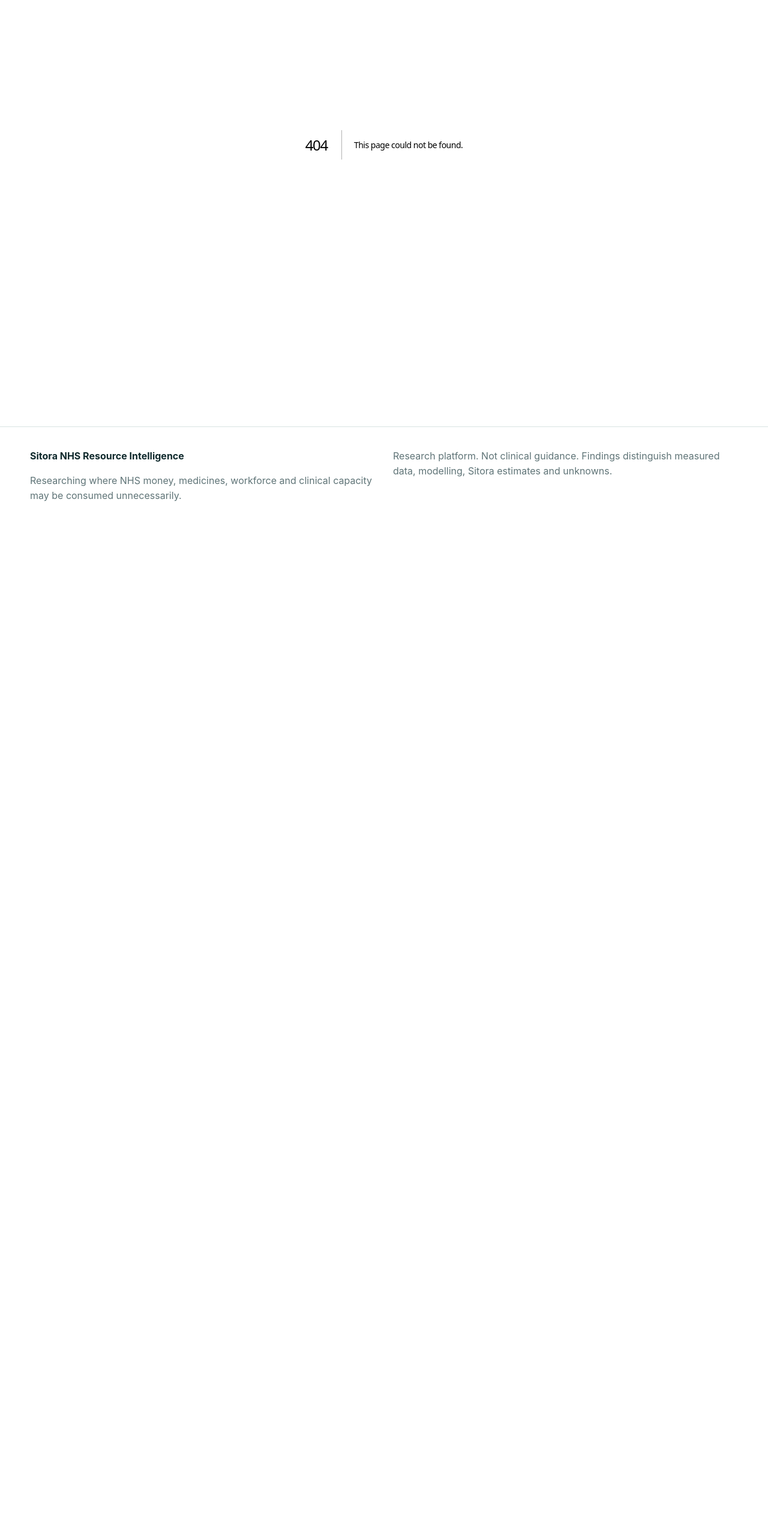
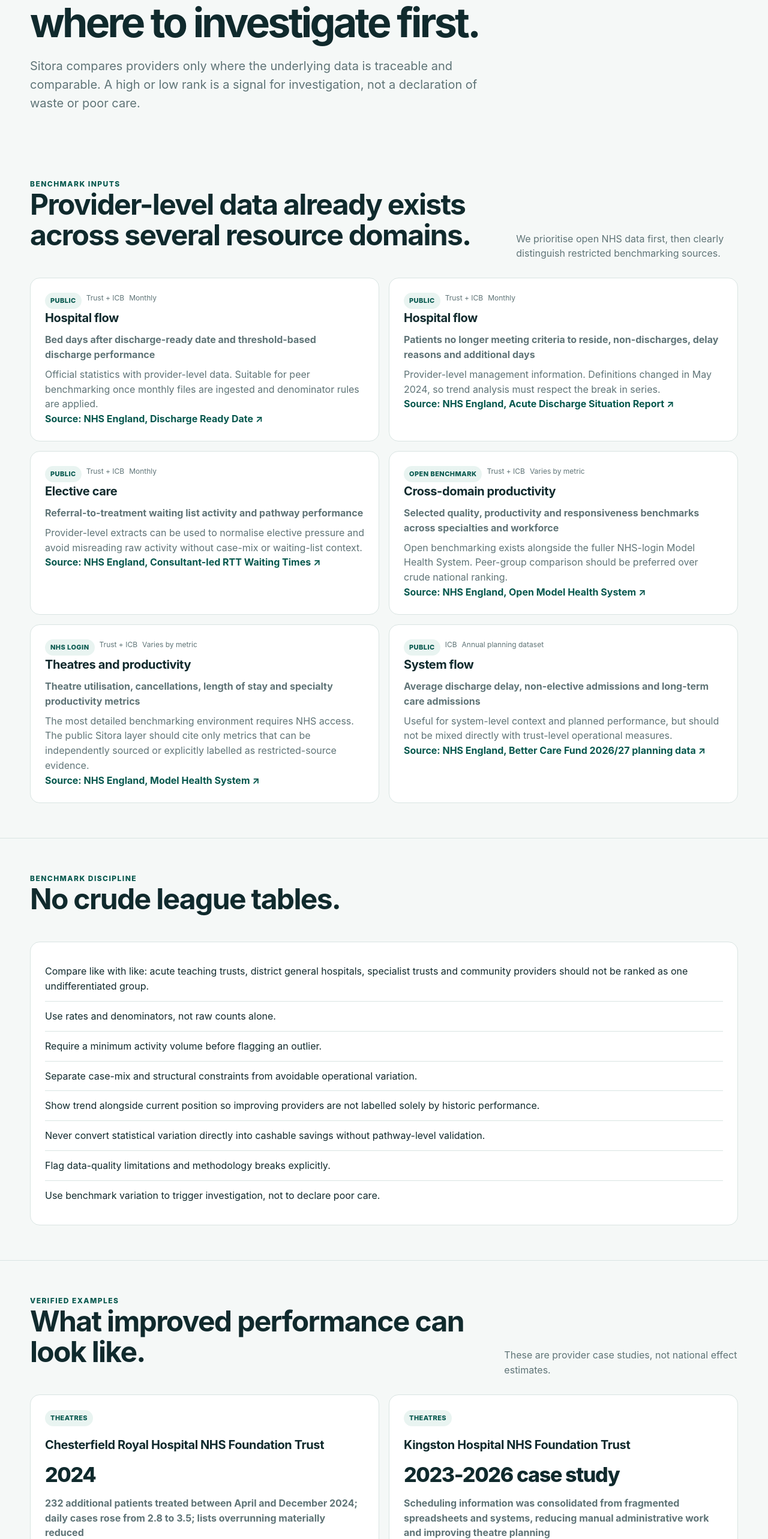
Before and after one commit to Nylon1/NHS, a Next.js app: page /benchmarking in a window 1280 px wide. Before the commit this address had no page. Shown: the part 234-2800 px from the top of the page at 60% size. Before the commit the page ends 1136 px from the top, so only its background shows below. Built offline with nearby package versions, Linux system fonts and the light colour scheme.

Commit message:
Add provider benchmarking page

```diff
--- /dev/null
+++ b/app/benchmarking/page.tsx
@@ -0,0 +1,92 @@
+import { benchmarkCases, benchmarkRules, benchmarkSources } from "@/lib/benchmarking";
+
+export default function BenchmarkingPage() {
+  return (
+    <>
+      <section className="page-head">
+        <div className="shell">
+          <div className="eyebrow">Provider benchmarking</div>
+          <h1>Variation should tell us where to investigate first.</h1>
+          <p className="lede">
+            Sitora compares providers only where the underlying data is traceable and comparable. A high or low rank is a signal for investigation, not a declaration of waste or poor care.
+          </p>
+        </div>
+      </section>
+
+      <section className="section">
+        <div className="shell">
+          <div className="section-head">
+            <div>
+              <div className="eyebrow">Benchmark inputs</div>
+              <h2>Provider-level data already exists across several resource domains.</h2>
+            </div>
+            <p>We prioritise open NHS data first, then clearly distinguish restricted benchmarking sources.</p>
+          </div>
+          <div className="card-grid">
+            {benchmarkSources.map((source) => (
+              <article className="card" key={source.id}>
+                <div className="meta-row">
+                  <span className="badge">{source.status}</span>
+                  <span>{source.level}</span>
+                  <span>{source.cadence}</span>
+                </div>
+                <h3>{source.domain}</h3>
+                <p><strong>{source.metric}</strong></p>
+                <p>{source.notes}</p>
+                <a className="source-link" href={source.sourceUrl} target="_blank" rel="noreferrer">Source: {source.sourceLabel} ↗</a>
+              </article>
+            ))}
+          </div>
+        </div>
+      </section>
+
+      <section className="section">
+        <div className="shell">
+          <div className="section-head">
+            <div>
+              <div className="eyebrow">Benchmark discipline</div>
+              <h2>No crude league tables.</h2>
+            </div>
+          </div>
+          <div className="card">
+            <ul className="list-clean">
+              {benchmarkRules.map((rule) => <li key={rule}>{rule}</li>)}
+            </ul>
+          </div>
+        </div>
+      </section>
+
+      <section className="section">
+        <div className="shell">
+          <div className="section-head">
+            <div>
+              <div className="eyebrow">Verified examples</div>
+              <h2>What improved performance can look like.</h2>
+            </div>
+            <p>These are provider case studies, not national effect estimates.</p>
+          </div>
+          <div className="card-grid">
+            {benchmarkCases.map((item) => (
+              <article className="card" key={item.id}>
+                <span className="badge">{item.domain}</span>
+                <h3 style={{ marginTop: 16 }}>{item.provider}</h3>
+                <div className="evidence-value">{item.period}</div>
+                <p><strong>{item.result}</strong></p>
+                <p>{item.interpretation}</p>
+                <a className="source-link" href={item.sourceUrl} target="_blank" rel="noreferrer">Source: {item.sourceLabel} ↗</a>
+              </article>
+            ))}
+          </div>
+        </div>
+      </section>
+
+      <section className="section">
+        <div className="shell">
+          <div className="quote">
+            The purpose of benchmarking is not to shame a provider. It is to find unexplained variation quickly enough to ask the right operational question.
+          </div>
+        </div>
+      </section>
+    </>
+  );
+}
```
